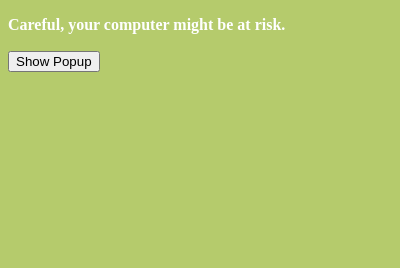
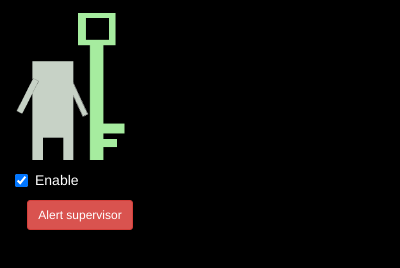
Before and after one commit to ahuerta0686/Aluxz, a browser extension: page app/popup.html in a window 400 px wide. Drawn offline with nearby package versions, Linux system fonts and the light colour scheme; files that its build step writes are made by us from their sources.

Commit message:
popup box finished.

```diff
--- a/app/popup.html
+++ b/app/popup.html
@@ -1,31 +1,55 @@
 <!DOCTYPE html>
 <html>
   <head>
+    <link href="https://fonts.googleapis.com/css?family=Josefin+Sans" rel="stylesheet">
     <meta charset = "utf-8">
     <title>HTML: Popup</title>
     <script src="bower_components/jquery/dist/jquery.min.js"></script>
+    <link href="https://maxcdn.bootstrapcdn.com/bootstrap/3.3.7/css/bootstrap.min.css" rel="stylesheet">
     <script src="scripts/popup.js"></script>
     <style>
       p {
-          color: hsl(0, 0%, 100%);
+          font-size: 12pt;
+          font-family: Josefin Sans;
+          color: hsl(0, 100%, 100%);
       }
 
       body {
-        background-color: hsl(74, 48%, 61%);
+        width:160px;
+        height:169px;
+        /*background: linear-gradient(rgba(0, 0, 0, 0.6),rgba(0, 0, 0, 0.6)), url("images/popup-bg.png");*/
+        background-size: cover;
+        background-color: hsl(96, 53%, 0%);
       }
-
-      div.container {
-        width:300px;
-        height:35px;
+      #checkbox{
+        /*margin-top:100px;*/
+      }
+      #panicbutton{
+        margin-bottom:10px;
+      }
+      #extensionBox{
+        color: hsl(0, 100%, 100%);
+      }
+      .text-white{
+        color:white;
       }
     </style>
   </head>
   <body>
 
-    <div class="container"><p><strong>Careful, your computer might be at risk.</strong></p></div>
-    <div id="debug">
-      <button id="show-popup">Show Popup</button>
+    <div class="container-fluid row">
+    <img src="images/popup-bg.png" class="img-responsive">
+    <div class="col-sm-12 checkbox" id="checkbox">
+    <label>
+    <input type= "checkbox" name="extensionBox" checked>
+    <span id="extensionBox">Enable</span></label>
+  </div>
+  <div class="col-sm-12 text-center">
+    <button class="btn btn-sm btn-danger " id="panicbutton" type="button">Alert supervisor</button></div>
     </div>
+
+
+
 
 
   </body>
--- a/app/scripts.babel/popup.js
+++ b/app/scripts.babel/popup.js
@@ -1,6 +1,9 @@
 $(document).ready(main);
-
+var extensionEnabled = false;
 function main() {
+  chrome.storage.sync.get('enabled',function(enabled){
+    extensionEnabled = enabled;
+  })
   registerListeners();
 }
 
--- a/bower.json
+++ b/bower.json
@@ -3,7 +3,8 @@
   "private": true,
   "version": "0.0.0",
   "dependencies": {
-    "jquery": "^3.1.1"
+    "jquery": "^3.1.1",
+    "bootstrap": "^3.3.7"
   },
   "devDependencies": {
     "chai": "^3.5.0",
```
Also changed, not shown: app/manifest.json.
